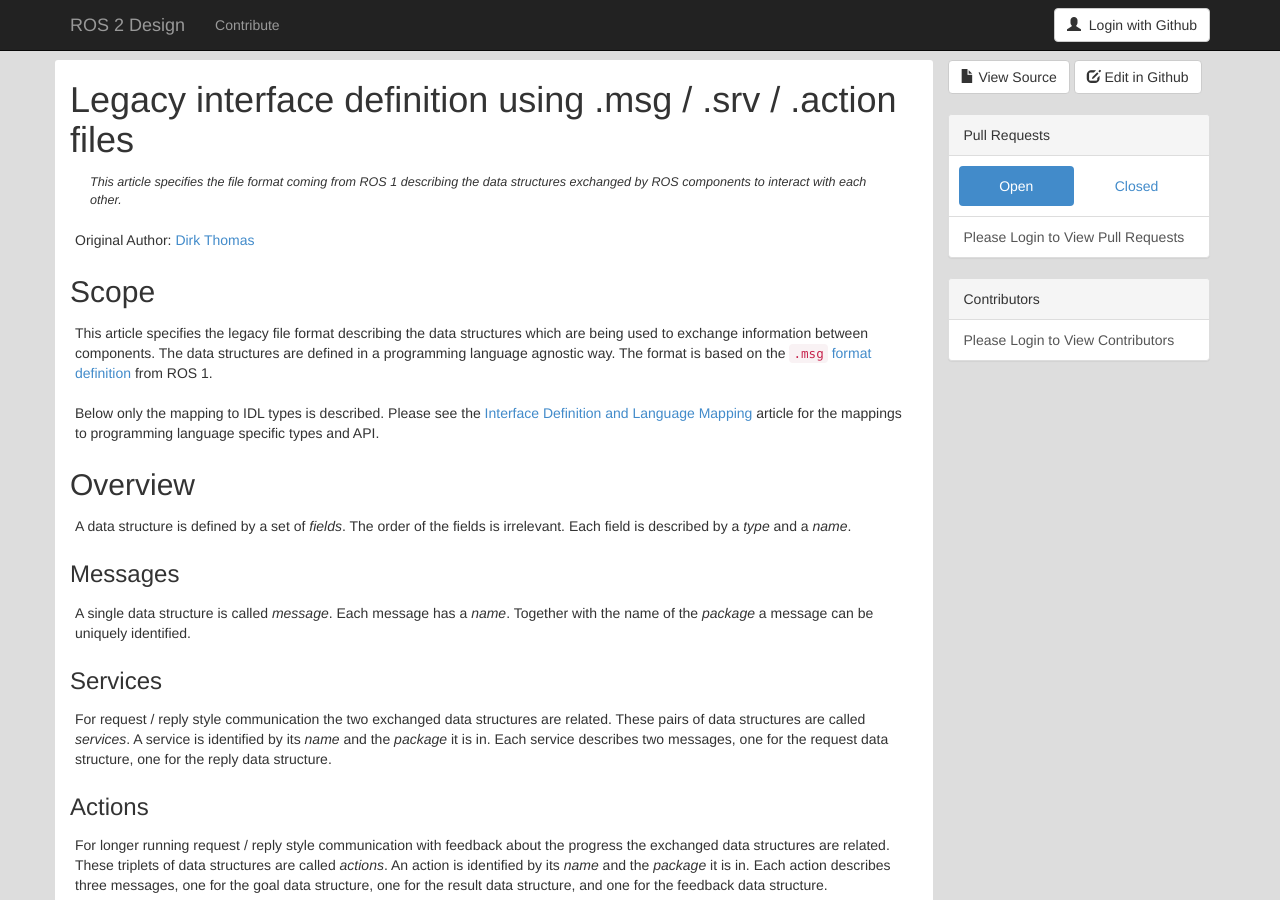
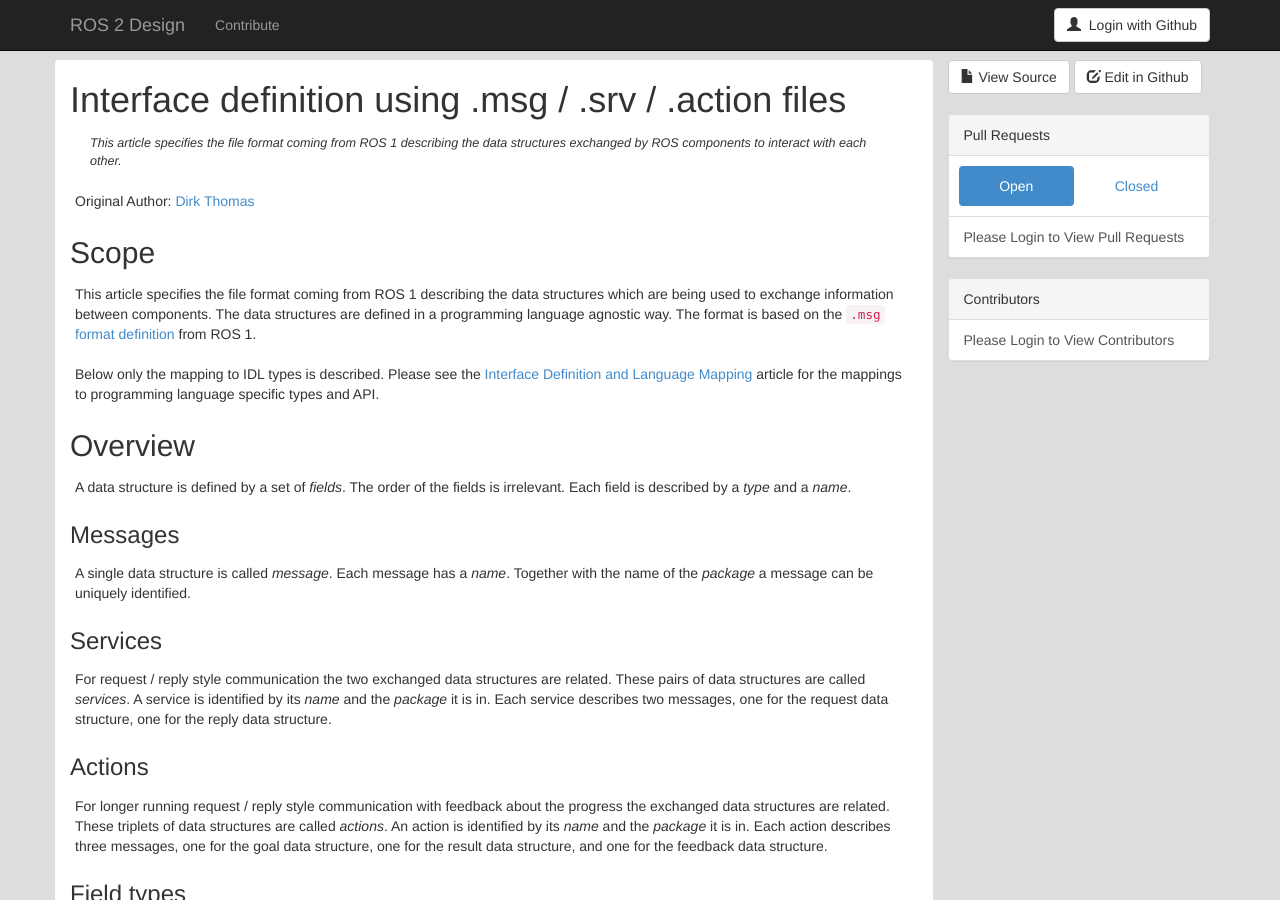
Before and after one commit to ros2/design, a Jekyll site: the page built from articles/143_legacy_interface_definition.md, in a window 1280 px wide and 900 px high. Built offline with Jekyll 4.4.1, drawn with Linux system fonts in a browser that asks for light colours; nearby versions of some CDN libraries; some of the changed text lies outside the part shown.

Commit message:
avoid the term legacy for .msg/.srv/.action file format (#268)

```diff
--- a/articles/143_legacy_interface_definition.md
+++ b/articles/143_legacy_interface_definition.md
@@ -1,6 +1,6 @@
 ---
 layout: default
-title: Legacy interface definition using .msg / .srv / .action files
+title: Interface definition using .msg / .srv / .action files
 permalink: articles/legacy_interface_definition.html
 abstract:
   This article specifies the file format coming from ROS 1 describing the data structures exchanged by ROS components to interact with each other.
@@ -21,7 +21,7 @@ Original Author: {{ page.author }}
 
 ## Scope
 
-This article specifies the legacy file format describing the data structures which are being used to exchange information between components.
+This article specifies the file format coming from ROS 1 describing the data structures which are being used to exchange information between components.
 The data structures are defined in a programming language agnostic way.
 The format is based on the [<code>.msg</code> format definition](http://wiki.ros.org/msg#Message_Description_Specification) from ROS 1.
 
@@ -261,11 +261,11 @@ A service file contains two message definitions which are separated by a line wh
 
 ## Conversion to IDL
 Code is generated for defined interfaces to be usable by different client libraries.
-Interfaces described using the legacy format are first converted to [IDL](idl_interface_definition.html).
+Interfaces described using the above format are first converted to [IDL](idl_interface_definition.html).
 Code generation uses the generated file.
 
 <div class="alert alert-info" markdown="1">
-  A structure defined in the legacy format can be empty / contain no members.
+  A structure defined in the above format can be empty / contain no members.
   In that case the generated `.idl` structure will have a dummy member
   (`uint8 structure_needs_at_least_one_member`) to satisfy the requirement from
   IDL of not being empty.
```
Also changed, not shown: articles/110_interface_definition.md (+1 -1 lines), articles/111_mapping_dds_types.md (+1 -1 lines).
